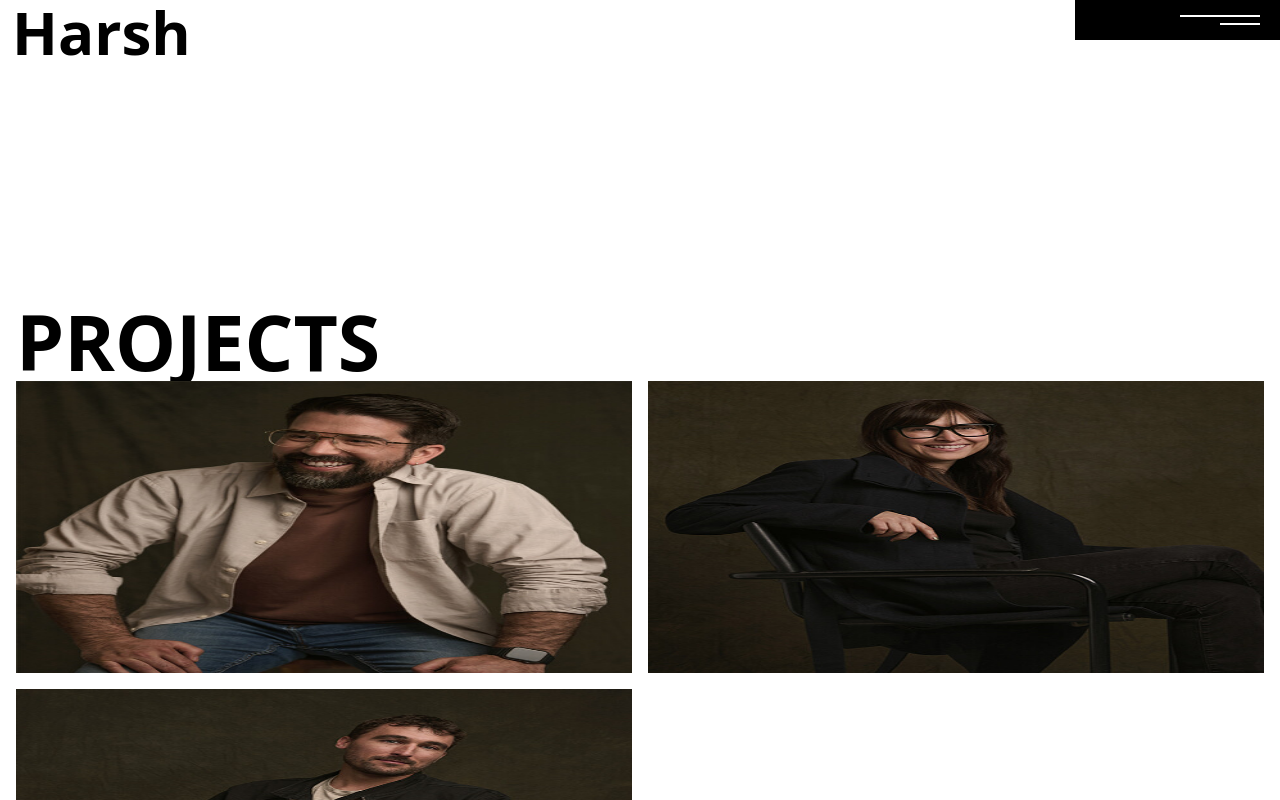
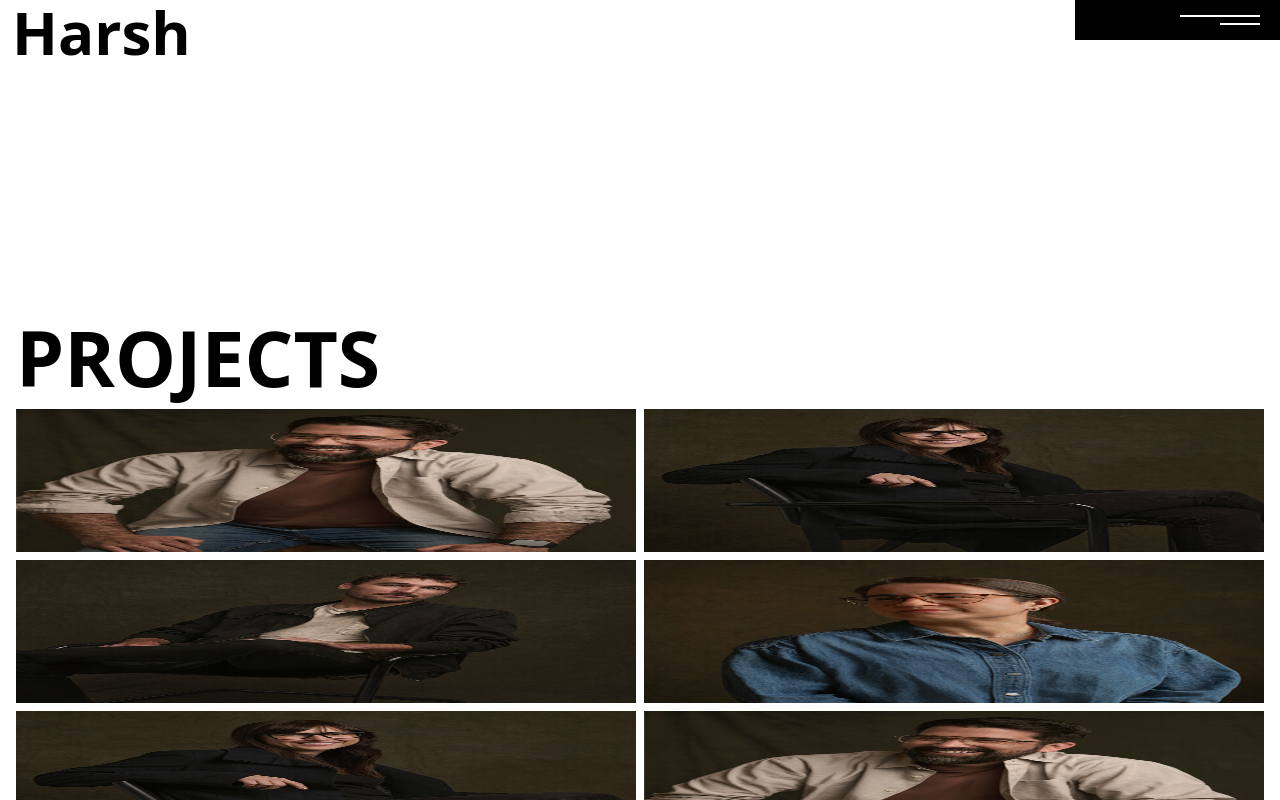
Before and after one commit to Harsh140710/Portfolio, a React (Vite) app: page /projects in a window 1280 px wide. Shown: the top 800 px of the page. Built offline with nearby package versions, Linux system fonts and the light colour scheme.

Commit message:
Change github user

```diff
--- a/src/components/projects/ProjectCard.jsx
+++ b/src/components/projects/ProjectCard.jsx
@@ -1,14 +1,35 @@
+import { useGSAP } from "@gsap/react";
+import gsap from "gsap";
+import { ScrollTrigger } from "gsap/all";
+
 const ProjectCard = () => {
   const projects = [
     { title: "Restaurent Managment System", image: "image-2.jpg" },
     { title: "College Managment System", image: "image-3.jpg" },
     { title: "Interest Calculator", image: "image-4.jpg" },
+    { title: "Interest Calculator", image: "image-8.jpg" },
+    { title: "College Managment System", image: "image-3.jpg" },
+    { title: "Restaurent Managment System", image: "image-2.jpg" },
   ];
 
+  gsap.registerPlugin(ScrollTrigger);
+
+  useGSAP(function () {
+    gsap.from(".hero", {
+      height: '150px',
+      scrollTrigger: {
+        trigger: ".card",
+        start: "top 100%",
+        end: "top -120%",
+        scrub: true,
+      },
+    });
+  });
+
   return (
-    <div className="w-full grid grid-cols-1 lg:grid-cols-2 h-[600px] gap-4 mb-5">
+    <div className="hero w-full grid grid-cols-1 lg:grid-cols-2 h-[900px] gap-2 mb-5">
       {projects.map((e) => (
-        <div className="relative group w-full cursor-pointer hover:rounded-3xl transition-all hover:scale-102 overflow-hidden h-full">
+        <div className=" card relative group w-full cursor-pointer hover:rounded-3xl transition-all hover:scale-102 overflow-hidden h-full">
           <img src={e.image} className="object-fill h-full w-full" />
           <div className="opacity-0 transition-all group-hover:opacity-100 absolute h-full w-full flex items-center justify-center top-0 left-0 bg-black/50">
             <h2 className="text-white uppercase border rounded-full font-semibold text-4xl px-5 py-2">
--- a/src/pages/Projects.jsx
+++ b/src/pages/Projects.jsx
@@ -4,12 +4,12 @@ const Projects = () => {
 
   return (
     <div className="p-4">
-      <div className="pt-[20vh] lg:pt-[36vh]">
+      <div className="pt-[20vh] lg:pt-[38vh]">
         <h2 className="font-semibold text-5xl lg:text-[6vw] uppercase">
           Projects
         </h2>
       </div>
-      <div className="mt-10 lg:mt-0">
+      <div className="mt-10 lg:mt-3">
         <ProjectCard />
       </div>
     </div>
```
